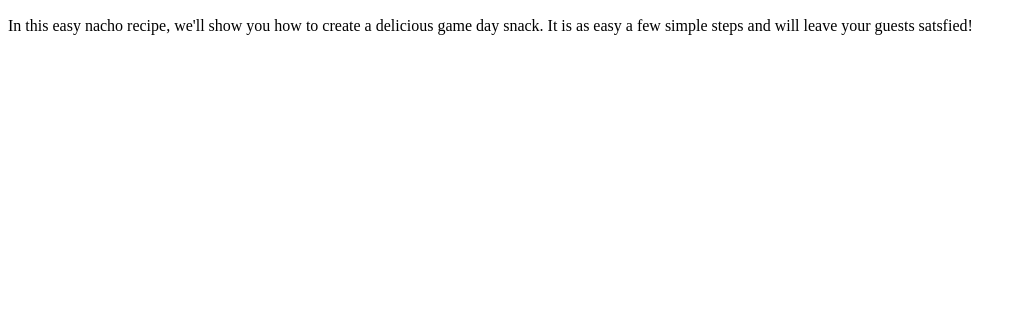
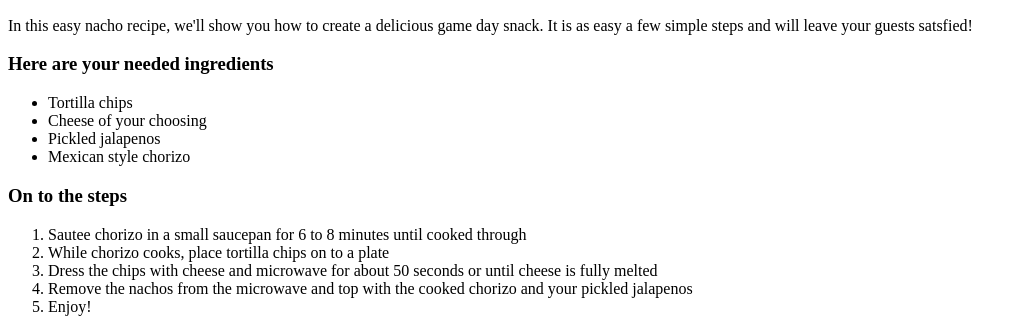
Before and after one commit to thenudelman/odin-recipes, a plain HTML site: page recipes/nachos.html in a window 1280 px wide. Shown: the part 552-884 px from the top of the page, without its empty margins (0-1026 px from the left). Before the commit the page ends 800 px from the top, so only its background shows below. Drawn offline with Linux system fonts and the light colour scheme.

Commit message:
Final nachos.html

```diff
--- a/recipes/nachos.html
+++ b/recipes/nachos.html
@@ -4,7 +4,7 @@
     <meta charset="UTF-8">
     <meta http-equiv="X-UA-Compatible" content="IE=edge">
     <meta name="viewport" content="width=device-width, initial-scale=1.0">
-    <title>Document</title>
+    <title>Big Cheesy Nachos</title>
 </head>
 <body>
     <h1>Nachos</h1>
@@ -16,5 +16,28 @@
     <p>In this easy nacho recipe, we'll show you how to create a delicious game day snack.
         It is as easy a few simple steps and will leave your guests satsfied!
     </p>
+
+    <h3>
+       Here are your needed ingredients
+    </h3>
+
+    <ul>
+        <li>Tortilla chips</li>
+        <li>Cheese of your choosing</li>
+        <li>Pickled jalapenos</li>
+        <li>Mexican style chorizo</li>
+    </ul>
+
+    <h3>
+        On to the steps
+    </h3>
+        <ol>
+            <li>Sautee chorizo in a small saucepan for 6 to 8 minutes until cooked through</li>
+            <li>While chorizo cooks, place tortilla chips on to a plate</li>
+            <li>Dress the chips with cheese and microwave for about 50 seconds or until cheese is fully melted</li>
+            <li>Remove the nachos from the microwave and top with the cooked chorizo and your pickled jalapenos</li>
+            <li>Enjoy!</li>
+        </ol>
+
 </body>
 </html>
```
